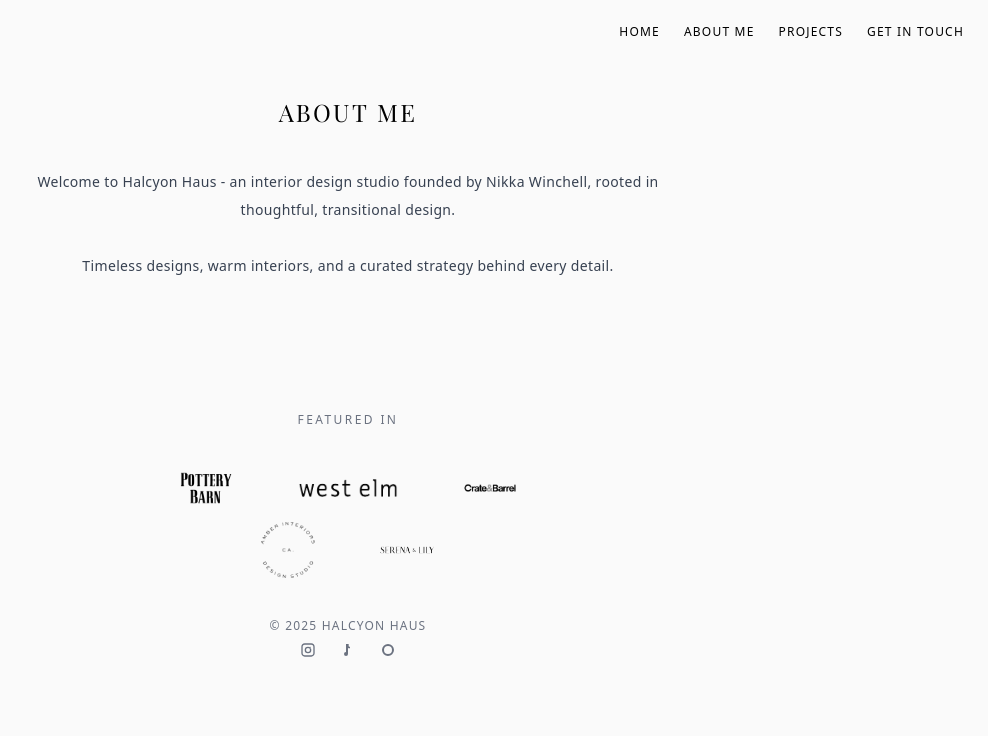
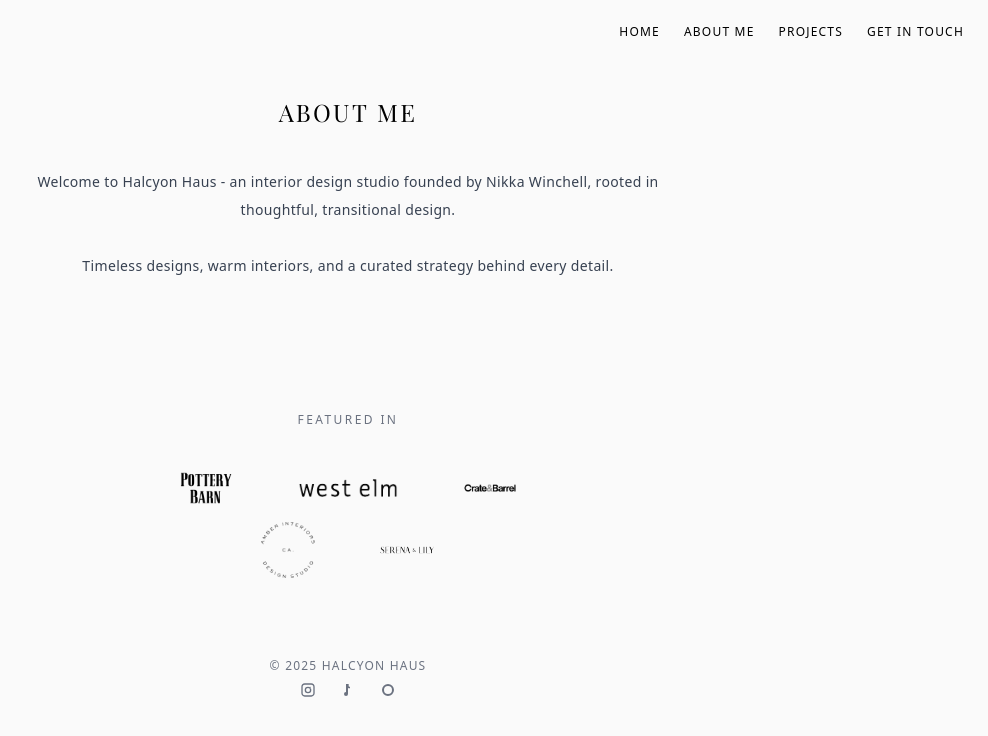
Before and after one commit to HalcyonHaus/halcyonhaus-site, a Next.js app: page /about in a window 1280 px wide. Shown: the top 736 px of the page, without its empty margins (292-1280 px from the left). Built offline with nearby package versions, Linux system fonts and the light colour scheme.

Commit message:
Update about.js

```diff
--- a/pages/about.js
+++ b/pages/about.js
@@ -38,7 +38,7 @@ export default function AboutPage() {
         </p>
       </main>
 
-<section className="bg-[#fafafa] py-2">
+<section className="bg-[#fafafa] pt-2 pb-14">
   <h2
     className="text-center text-xs tracking-widest uppercase font-inter text-gray-500 mb-8"
     style={{ letterSpacing: '0.2em' }}
@@ -61,7 +61,7 @@ export default function AboutPage() {
 </section>
 
       {/* Footer */}
-      <footer className="mt-8 pb-6 text-center text-xs text-gray-500 uppercase tracking-widest font-inter">
+      <footer className="mt-6 pb-6 text-center text-xs text-gray-500 uppercase tracking-widest font-inter">
         <p className="mb-2">© {new Date().getFullYear()} Halcyon Haus</p>
         <div className="flex justify-center space-x-6 text-gray-500">
           <a href="https://www.instagram.com/halcyonhaus_" target="_blank" rel="noopener noreferrer" aria-label="Instagram">
```
